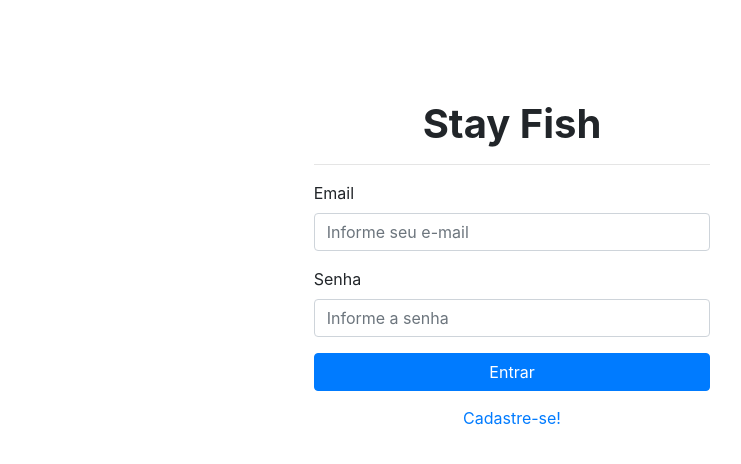
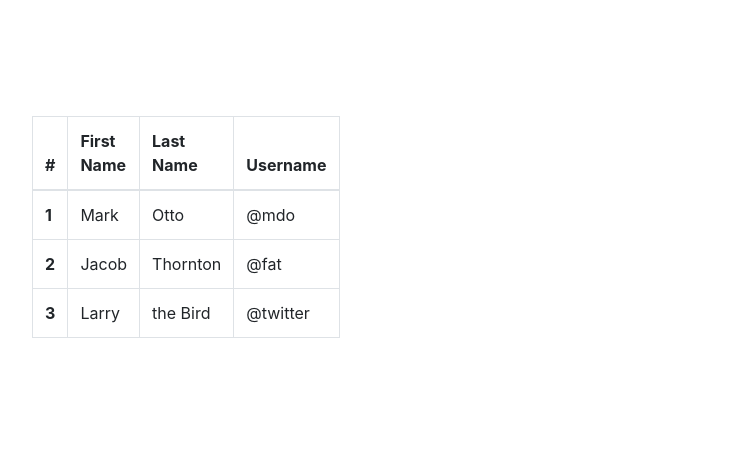
Before and after one commit to EduardoHenrique18/StayFish-FrontEnd, a React (Create React App) app: page / in a window 1280 px wide. Shown: the top 464 px of the page, without its empty margins (128-869 px from the left). Built offline with nearby package versions, Linux system fonts and the light colour scheme.

Commit message:
create tableDate payment

```diff
--- a/package.json
+++ b/package.json
@@ -4,7 +4,9 @@
   "private": true,
   "dependencies": {
     "bootstrap": "^4.3.1",
+    "chart.js": "^2.9.2",
     "react": "^16.10.2",
+    "react-chartjs-2": "^2.8.0",
     "react-dom": "^16.10.2",
     "react-router-dom": "^5.1.2",
     "react-scripts": "3.2.0",
--- a/src/App.js
+++ b/src/App.js
@@ -1,4 +1,5 @@
 import React, { Component } from 'react';
+import Chart from './pages/dashboard/index'
 
 import './app.css';
 
--- a/src/app.css
+++ b/src/app.css
@@ -1,6 +1,4 @@
 .App {
   display: flex;
-  align-items: center;
-  justify-content: center;
   margin-top: 100px;
 }
--- a/src/pages/dashboard/index.js
+++ b/src/pages/dashboard/index.js
@@ -1,7 +1,10 @@
 import React, { Component } from 'react';
+import { Table } from 'reactstrap';
+
 import { Link } from 'react-router-dom';
 
 import Header from '../../components/Header';
+import './style.css';
 
 export default class Dashboard extends Component {
 
@@ -14,16 +17,41 @@ export default class Dashboard extends Component {
 
     render() {
         return (
-            <div className= "wrapper">
-                <Header title="Dashboard" />
-                <hr className="my-3" />
-                <p>
-                    <code> logado com sucesso! ^-^  </code>
-                </p>
-                <div className="text-center">
-                    <Link to="/logout" className="btn btn-outline-primary"> Log Out </Link>
-                </div>
-            </div>
-        );
+            <form className = "form">
+            <Table bordered>
+              <thead>
+                <tr>
+                  <th>#</th>
+                  <th>First Name</th>
+                  <th>Last Name</th>
+                  <th>Username</th>
+                </tr>
+              </thead>
+              <tbody>
+                <tr>
+                  <th scope="row">1</th>
+                  <td>Mark</td>
+                  <td>Otto</td>
+                  <td>@mdo</td>
+                </tr>
+                <tr>
+                  <th scope="row">2</th>
+                  <td>Jacob</td>
+                  <td>Thornton</td>
+                  <td>@fat</td>
+                </tr>
+                <tr>
+                  <th scope="row">3</th>
+                  <td>Larry</td>
+                  <td>the Bird</td>
+                  <td>@twitter</td>
+                </tr>
+              </tbody>
+            </Table>
+            </form>
+
+          );
+
     }
+
 }
--- /dev/null
+++ b/src/pages/dashboard/style.css
@@ -0,0 +1,6 @@
+form {
+    /* Apenas para centralizar o form na página */
+    margin-top: 1em;
+    width: 400px;
+    padding-left: 10em;
+}
--- a/src/routes.js
+++ b/src/routes.js
@@ -10,8 +10,8 @@ import Logout from './pages/logout';
 const Routes = () => (
     <Router>
         <Switch>
-            <Route exact path="/" component={Login} />
-            <PrivateRoute path="/admin" component={Dashboard} />
+            {/* <Route exact path="/" component={Login} /> */}
+            <Route path="/" component={Dashboard} />
             <Route exact path="/logout" component={Logout} />
         </Switch>
     </Router>
```
Also changed, not shown: 1 other file (tests, documents, lock files or other folders).
